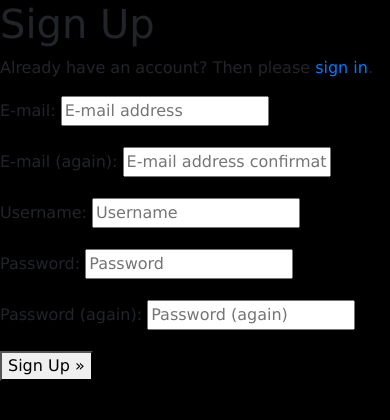
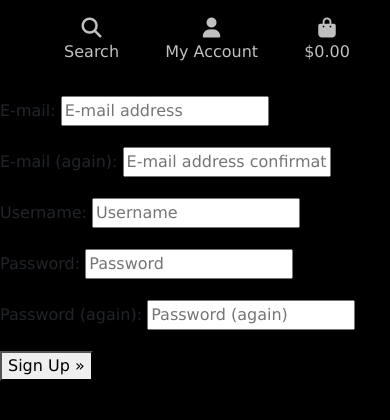
Before and after one commit to DaveCaulfield/liquid-boards, a Django app: page /accounts/signup/ in a window 390 px wide. Shown: the top 420 px of the page. Run offline with Django 3.2, Linux system fonts and the light colour scheme; some libraries are stand-ins or nearby versions.

Commit message:
add mobile header and main navbar

```diff
--- a/liquidboards/settings.py
+++ b/liquidboards/settings.py
@@ -28,7 +28,7 @@ TEMPLATES_DIR = os.path.join(BASE_DIR, 'templates')
 SECRET_KEY = os.environ.get('SECRET_KEY')
 
 # SECURITY WARNING: don't run with debug turned on in production!
-DEBUG = False
+DEBUG = True
 
 ALLOWED_HOSTS = ['liquid-boards.herokuapp.com', 'localhost']
 
@@ -74,7 +74,7 @@ TEMPLATES = [
         'OPTIONS': {
             'context_processors': [
                 'django.template.context_processors.debug',
-                'django.template.context_processors.request', # required by allauth
+                'django.template.context_processors.request',  # required by allauth
                 'django.contrib.auth.context_processors.auth',
                 'django.contrib.messages.context_processors.messages',
             ],
--- a/static/css/style.css
+++ b/static/css/style.css
@@ -102,7 +102,7 @@ h2 {
 
 .text-black {
   font-family: Verdana, Geneva, Tahoma, sans-serif;
-  color: #E1CDC6 !important;
+  color: silver !important;
 }
 
 .border-black {
@@ -111,6 +111,12 @@ h2 {
 
 .bg-black {
   background: #000 !important;
+}
+
+.navbar-toggler-icon {
+
+  color: silver !important;
+
 }
 
 
--- a/templates/base.html
+++ b/templates/base.html
@@ -107,6 +107,18 @@
                 </ul>
             </div>
         </div>
+        <div class="row bg-black">
+
+        <nav class="navbar navbar-expand-lg navbar-light w-100 ">
+            <button class="navbar-toggler icon" type="button" data-toggle="collapse" data-target="#main-nav" aria-controls="main-nav" aria-expanded="false" aria-label="Toggle navigation">
+                <span class="navbar-toggler-icon icon "></span>
+            </button>
+
+            {% include 'includes/mobile-top-header.html' %}
+            {% include 'includes/main-nav.html' %}
+        </nav>
+    </div>
+
     </header>
 
     {% if messages %}
--- /dev/null
+++ b/templates/includes/main-nav.html
@@ -0,0 +1,50 @@
+<div class="collapse navbar-collapse" id="main-nav">
+    <ul class="navbar-nav w-auto mx-auto">
+        <li class="nav-item dropdown">
+            <a class="logo-font  nav-link text-black mr-5" href="#" id="all-products-link" data-toggle="dropdown" aria-haspopup="true" aria-expanded="false">
+                All Products
+            </a>
+            <div class="dropdown-menu border-0" aria-labelledby="all-products-link">
+                <a href="" class="dropdown-item">By Price</a>
+                <a href="" class="dropdown-item ">By Rating</a>
+                <a href="" class="dropdown-item ">By Category</a>
+                <a href="" class="dropdown-item">All Products</a>
+            </div>
+        </li>
+
+        <li class="nav-item dropdown">
+            <a class="logo-font nav-link text-black mr-5" href="#" id="clothing-link" data-toggle="dropdown" aria-haspopup="true" aria-expanded="false">
+                Clothing
+            </a>
+            <div class="dropdown-menu border-0" aria-labelledby="clothing-link">
+                <a href="" class="dropdown-item">Activewear &amp; Essentials</a>
+                <a href="" class="dropdown-item">Jeans</a>
+                <a href="" class="dropdown-item">Shirts</a>
+                <a href="" class="dropdown-item">All Clothing</a>
+            </div>
+        </li>
+
+        <li class="nav-item dropdown">
+            <a class="logo-font nav-link text-black mr-5" href="#" id="homeware-link" data-toggle="dropdown" aria-haspopup="true" aria-expanded="false">
+                Homeware
+            </a>
+            <div class="dropdown-menu border-0" aria-labelledby="homeware-link">
+                <a href="" class="dropdown-item">Bed &amp; Bath</a>
+                <a href="" class="dropdown-item">Kitchen &amp; Dining</a>
+                <a href="" class="dropdown-item">All Homeware</a>
+            </div>
+         </li>
+
+        <li class="nav-item dropdown">
+            <a class="logo-font nav-link text-black" href="#" id="specials-link" data-toggle="dropdown" aria-haspopup="true" aria-expanded="false">
+                Special Offers
+            </a>
+            <div class="dropdown-menu border-0" aria-labelledby="specials-link">
+                <a href="" class="dropdown-item">New Arrivals</a>
+                <a href="" class="dropdown-item">Deals</a>
+                <a href="" class="dropdown-item">Clearance</a>
+                <a href="" class="dropdown-item">All Specials</a>
+            </div>
+        </li>
+    </ul>
+</div>
--- /dev/null
+++ b/templates/includes/mobile-top-header.html
@@ -0,0 +1,56 @@
+<li class="list-inline-item">
+    <a class="text-black nav-link d-block d-lg-none" href="#" id="mobile-search" data-toggle="dropdown" aria-haspopup="true" aria-expanded="false">
+        <div class="text-center">
+            <div><i class="fas fa-search fa-lg"></i></div>
+            <p class="my-0">Search</p>
+        </div>
+    </a>
+    <div class="dropdown-menu border-0 w-100 p-3 rounded-0 my-0" aria-labelledby="mobile-search">
+        <form class="form" method="GET" action="#">
+            <div class="input-group w-100">
+                <input class="form-control border border-black rounded-0" type="text" name="q" placeholder="Search our site">
+                <div class="input-group-append">
+                    <button class="form-control form-control btn btn-black border border-black rounded-0" type="submit">
+                        <span class="icon">
+                            <i class="fas fa-search"></i>
+                        </span>
+                    </button>
+                </div>
+            </div>
+        </form>
+    </div>
+</li>
+<li class="list-inline-item dropdown">
+    <a class="text-black nav-link d-block d-lg-none" href="#" id="user-options" data-toggle="dropdown" aria-haspopup="true" aria-expanded="false">
+        <div class="text-center">
+            <div><i class="fas fa-user fa-lg"></i></div>
+            <p class="my-0">My Account</p>
+        </div>
+    </a>
+    <div class="dropdown-menu border-0" aria-labelledby="user-options">
+        {% if request.user.is_authenticated %}
+            {% if request.user.is_superuser %}
+                <a href="#" class="dropdown-item">Product Management</a>
+            {% endif %}
+            <a href="" class="dropdown-item">My Profile</a>
+            <a href="" class="dropdown-item">Logout</a>
+        {% else %}
+            <a href="" class="dropdown-item">Register</a>
+            <a href="" class="dropdown-item">Login</a>
+        {% endif %}
+    </div>
+</li>
+<li class="list-inline-item">
+    <a class="{% if grand_total %}text-primary font-weight-bold{% else %}text-black{% endif %} nav-link d-block d-lg-none" href="#">
+        <div class="text-center">
+            <div><i class="fas fa-shopping-bag fa-lg"></i></div>
+            <p class="my-0">
+                {% if grand_total %}
+                    ${{ grand_total|floatformat:2 }}
+                {% else %}
+                    $0.00
+                {% endif %}
+            </p>
+        </div>
+    </a>
+</li>
```
